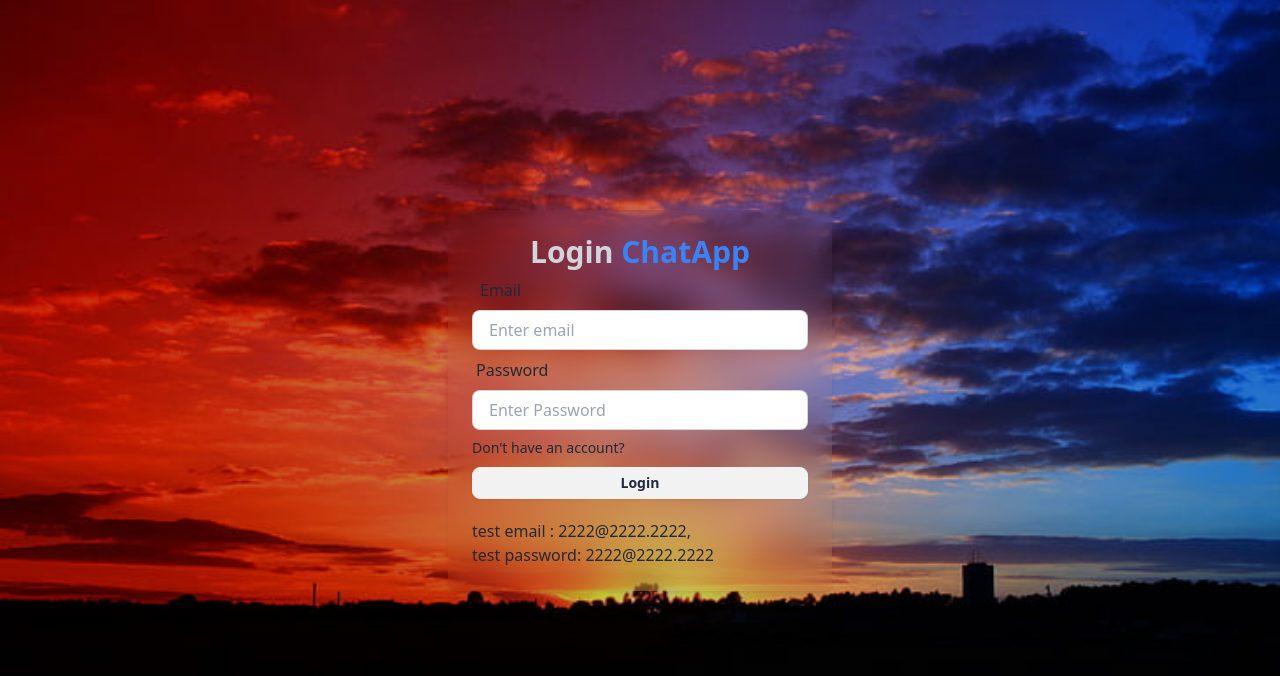
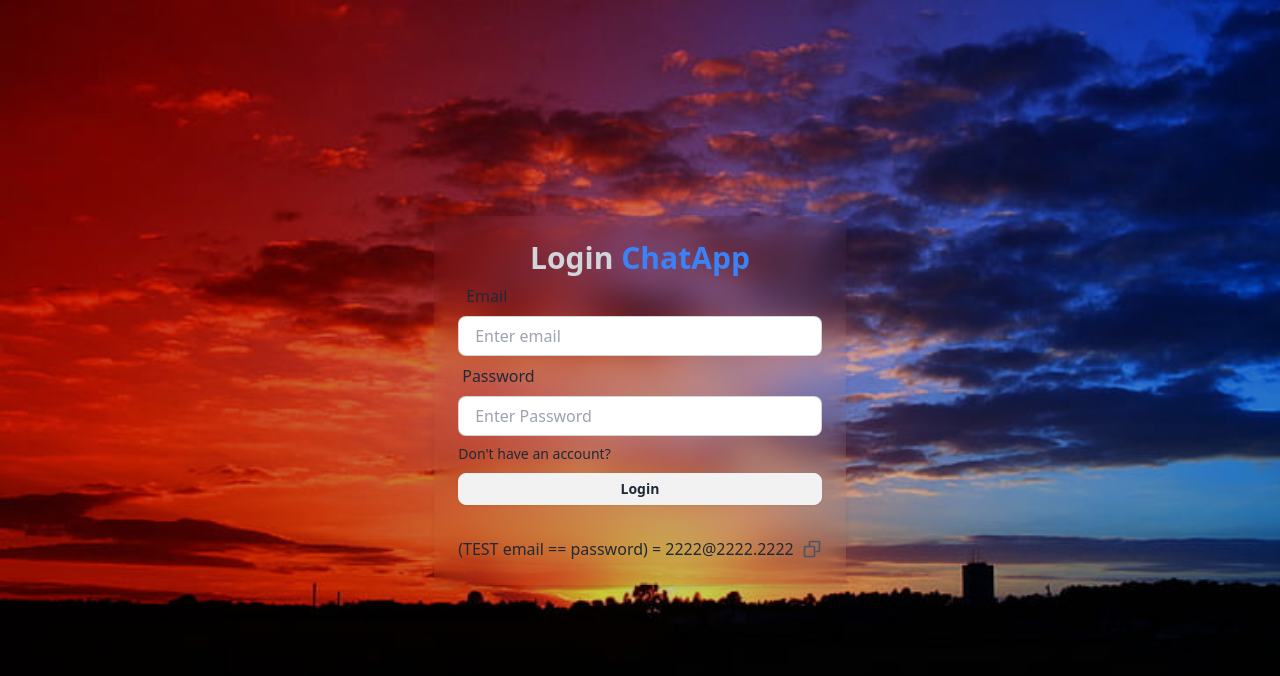
Before and after one commit to Ross563/chat-app-with-talk-to-AI, a React (Vite) app in the folder frontend/: page /login in a window 1280 px wide. Shown: the top 676 px of the page. Built offline with nearby package versions, Linux system fonts and the light colour scheme; no server answers.

Commit message:
add copy to clipboard button

```diff
--- a/frontend/package.json
+++ b/frontend/package.json
@@ -16,7 +16,7 @@
     "react": "^18.3.1",
     "react-dom": "^18.3.1",
     "react-hot-toast": "^2.5.1",
-    "react-icons": "^5.4.0",
+    "react-icons": "^5.5.0",
     "react-router-dom": "^7.1.1",
     "socket.io-client": "^4.8.1",
     "zustand": "^5.0.3"
--- a/frontend/src/pages/login/Login.jsx
+++ b/frontend/src/pages/login/Login.jsx
@@ -1,17 +1,29 @@
 import { useState } from "react";
 import { Link } from "react-router-dom";
 import useLogin from "../../hooks/useLogin";
+import { BiCopy } from "react-icons/bi";
 
 const Login = () => {
   const [email, setEmail] = useState("");
   const [password, setPassword] = useState("");
-
+  const [copied, setCopied] = useState(false);
   const { loading, login } = useLogin();
 
   const handleSubmit = async (e) => {
     e.preventDefault();
     await login(email, password);
   };
+
+  function handleCopy() {
+    const email = "2222@2222.2222";
+    navigator.clipboard
+      .writeText(email)
+      .then(() => {
+        setCopied(true);
+        setTimeout(() => setCopied(false), 2000);
+      })
+      .catch(() => alert("Failed to copy"));
+  }
 
   return (
     <div className="flex flex-col items-center justify-center min-w-96 mx-auto">
@@ -63,10 +75,20 @@
               )}
             </button>
           </div>
-          <div className="mt-5">
+          {/* <div className="mt-5">
             test email : 2222@2222.2222,
             <br /> test password: 2222@2222.2222
+          </div> */}
+          <div className="mt-8 flex items-center gap-2">
+            <h3>(TEST email == password) = 2222@2222.2222</h3>
+            <BiCopy
+              onClick={handleCopy}
+              className="text-xl cursor-pointer text-gray-600 hover:text-blue-500"
+            >
+              📋 Copy
+            </BiCopy>
           </div>
+          {copied && <p className="text-blue-500">Copied to clipboard!</p>}
         </form>
       </div>
     </div>
```
Also changed, not shown: 1 other file (tests, documents, lock files or other folders).
